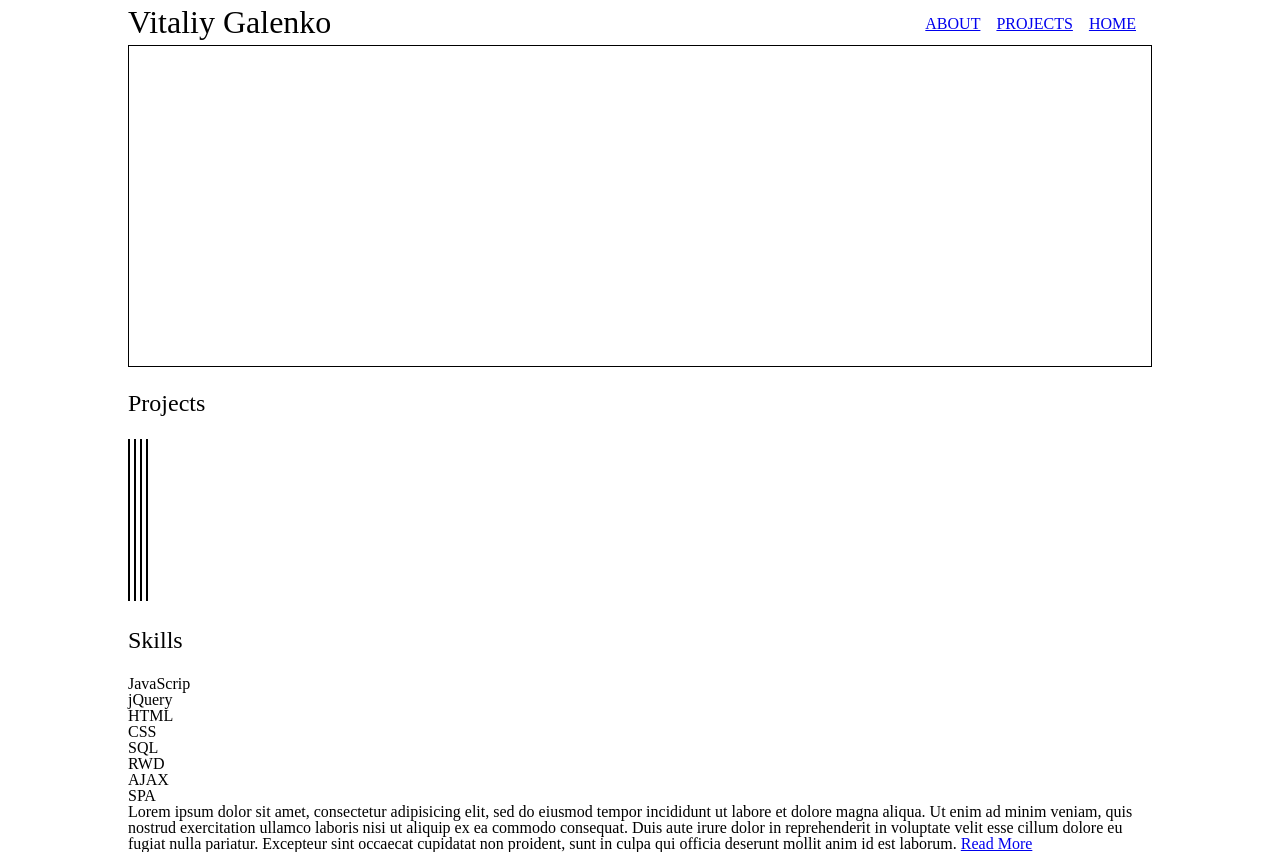
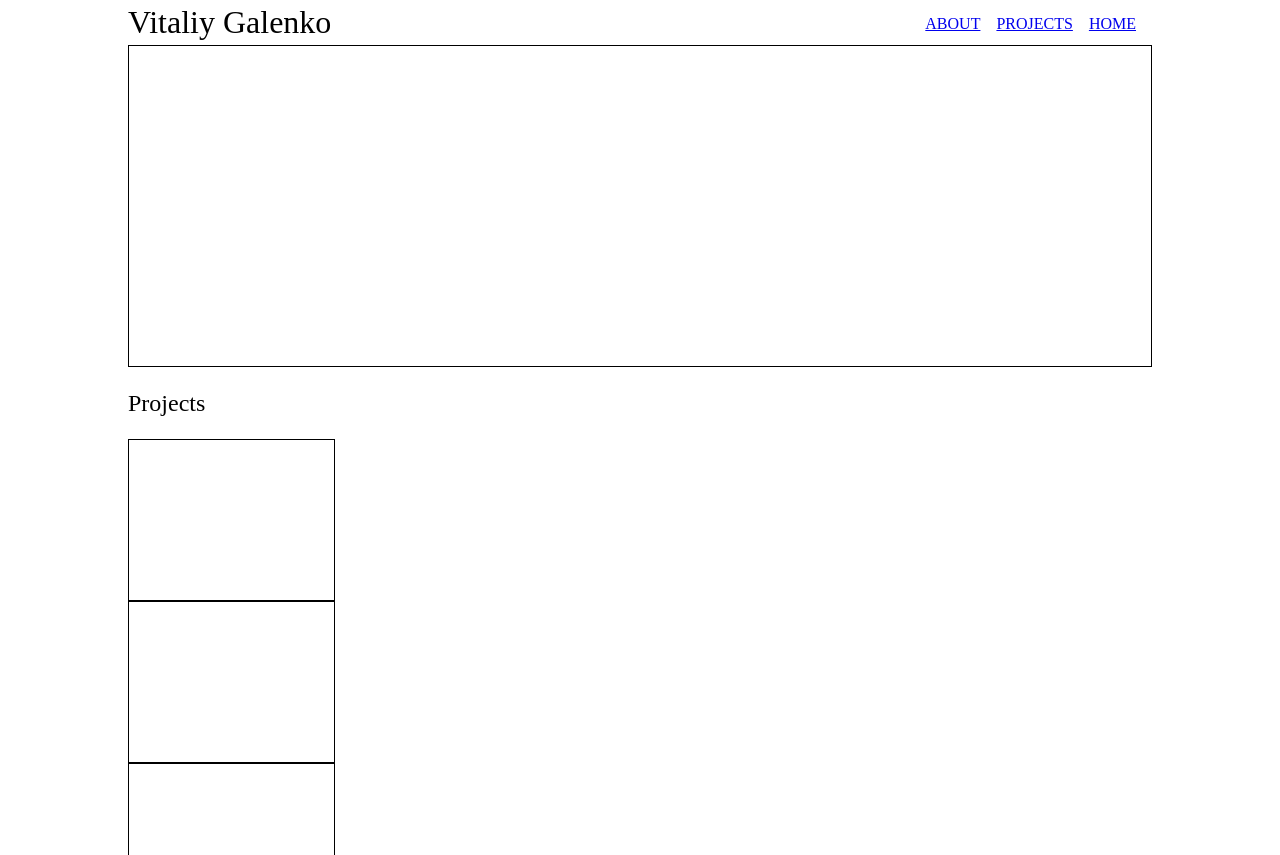
Before and after one commit to vgalenko/personal-portfolio, a plain HTML site: page index.html in a window 1280 px wide. Shown: the top 855 px of the page. Drawn offline with Linux system fonts and the light colour scheme.

Commit message:
modified .projects class

```diff
--- a/Styles/layout.css
+++ b/Styles/layout.css
@@ -12,6 +12,6 @@ div.slider {
   border: 1px solid black;
   height: 10em;
   max-width: 20%;
-  display: inline-block;
   position: relative;
+  display:block;
 }
--- a/index.html
+++ b/index.html
@@ -30,10 +30,10 @@
 
     <section>
       <h3>Projects</h3>
-      <div class="projects" id="first"></div>
-      <div class="projects" id="second"></div>
-      <div class="projects" id="third"></div>
-      <div class="projects" id="fourth"></div>
+      <div class="projects"></div>
+      <div class="projects"></div>
+      <div class="projects"></div>
+      <div class="projects"></div>
     </section>
 
     <article class="skills">
```
